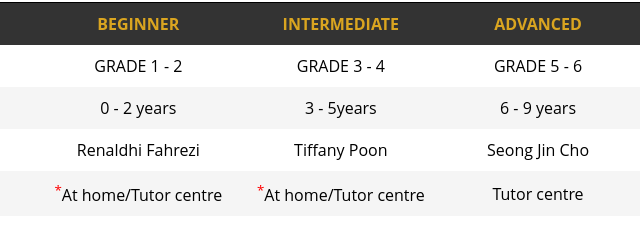
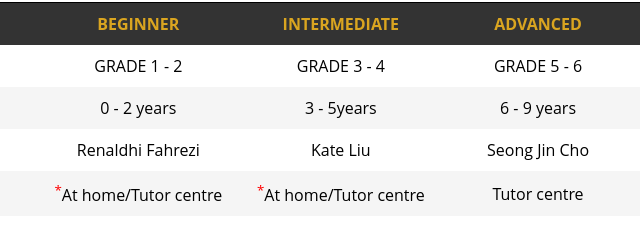
Before and after one commit to renaldhif/renaldhif.github.io, a plain HTML site: page html/infoprice.html in a window 1280 px wide. Shown: the part 238-468 px from the top of the page, 316-956 px from the left. Drawn offline with Linux system fonts and the light colour scheme.

Commit message:
Update tutor

```diff
--- a/html/infoprice.html
+++ b/html/infoprice.html
@@ -53,7 +53,7 @@
                     <tr>
                         <td>TUTOR</td>
                         <td>Renaldhi Fahrezi</td>
-                        <td>Tiffany Poon</td>
+                        <td>Kate Liu</td>
                         <td>Seong Jin Cho</td>
                         <td>Lang Lang</td>
                     </tr>
```
